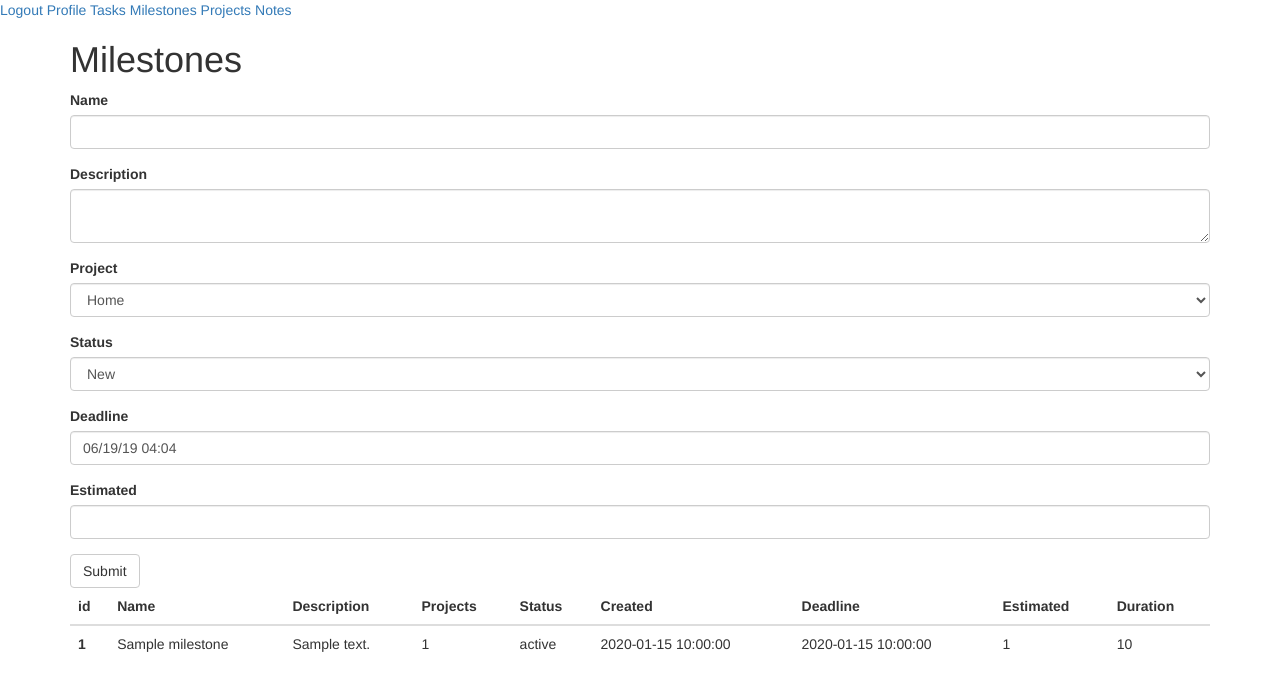
After one commit to lexluter1988/planner, a Flask app: page /milestones/milestones in a window 1280 px wide. The commit adds this page. Shown: the top 691 px of the page. Run offline with Flask 2, Linux system fonts and the light colour scheme; a user stored in the database is signed in; tables that the repository leaves empty hold one stand-in row (values such as "Sample post"); some libraries are stand-ins or nearby versions.

Commit message:
added milestone model and form

```diff
--- a/app/__init__.py
+++ b/app/__init__.py
@@ -44,6 +44,9 @@ def create_app(config_class=Config):
     from app.tasks import bp as tasks_bp
     app.register_blueprint(tasks_bp, url_prefix='/tasks')
 
+    from app.milestones import bp as milestones_bp
+    app.register_blueprint(milestones_bp, url_prefix='/milestones')
+
     if not app.debug and not app.testing:
         if app.config['MAIL_SERVER']:
             auth = None
--- /dev/null
+++ b/app/milestones/__init__.py
@@ -0,0 +1,5 @@
+from flask import Blueprint
+
+bp = Blueprint('milestones', __name__)
+
+from app.milestones import routes
--- /dev/null
+++ b/app/milestones/forms.py
@@ -0,0 +1,26 @@
+from datetime import datetime
+
+from flask_wtf import FlaskForm
+from wtforms import StringField, SubmitField, SelectField, DateTimeField, TextAreaField, IntegerField
+from flask_babel import _, lazy_gettext as _l
+from wtforms.validators import DataRequired
+
+
+class MilestoneForm(FlaskForm):
+    name = StringField(_l('Name'), validators=[DataRequired()])
+    description = TextAreaField(_l('Description'))
+
+    projects = SelectField(_l('Project'),
+                           choices=[('home', 'Home'),
+                                    ('work', 'Work')])
+
+    status = SelectField(_l('Status'),
+                         choices=[
+                             ('new', 'New'),
+                             ('in progress', 'In Progress'),
+                             ('done', 'Done')],
+                         validators=[DataRequired()])
+
+    deadline = DateTimeField(_l('Deadline'), format='%m/%d/%y %H:%M', default=datetime.now())
+    estimated = IntegerField(_l('Estimated'))
+    submit = SubmitField(_l('Submit'))
--- /dev/null
+++ b/app/milestones/routes.py
@@ -0,0 +1,35 @@
+from datetime import datetime
+
+from flask import render_template, redirect, url_for, flash, request
+from flask_login import login_required, current_user
+from flask_babel import _, lazy_gettext as _l
+
+from app import db
+from app.models import Milestone
+from app.milestones import bp
+from app.milestones.forms import MilestoneForm
+
+
+@bp.route('/milestones', methods=['GET', 'POST'])
+@login_required
+def add():
+    if not current_user.is_authenticated:
+        flash(_('You must be logged in to create milestones'))
+        return redirect(url_for('main.index'))
+    form = MilestoneForm()
+    milestones = Milestone.query.all()
+    if form.validate_on_submit():
+        milestone = Milestone(
+            name=form.name.data,
+            description=form.description.data,
+            projects=form.projects.data,
+            status=form.status.data,
+            created=datetime.utcnow(),
+            deadline=form.deadline.data,
+            estimated=form.estimated.data,
+        )
+        db.session.add(milestone)
+        db.session.commit()
+        flash(_('Your milestone is saved'))
+        return redirect(url_for('milestones.add'))
+    return render_template('milestones/milestones.html', milestones=milestones, form=form)
--- a/app/tasks/routes.py
+++ b/app/tasks/routes.py
@@ -12,9 +12,9 @@ from app.tasks.forms import TaskForm
 
 @bp.route('/tasks', methods=['GET', 'POST'])
 @login_required
-def all():
+def add():
     if not current_user.is_authenticated:
-        flash(_('You must be logged in to write notes'))
+        flash(_('You must be logged in to create tasks'))
         return redirect(url_for('main.index'))
     form = TaskForm()
     tasks = Task.query.all()
--- a/app/templates/base.html
+++ b/app/templates/base.html
@@ -18,8 +18,8 @@
     {% else %}
         <a href="{{ url_for('auth.logout') }}">{{ _('Logout') }}</a>
         <a href="#">{{ _('Profile') }}</a>
-        <a href="{{ url_for('tasks.all') }}">{{ _('Tasks') }}</a>
-        <a href="#">{{ _('Milestones') }}</a>
+        <a href="{{ url_for('tasks.add') }}">{{ _('Tasks') }}</a>
+        <a href="{{ url_for('milestones.add') }}">{{ _('Milestones') }}</a>
         <a href="#">{{ _('Projects') }}</a>
         <a href="{{ url_for('notes.add') }}">{{ _('Notes') }}</a>
     <!--{% endif %}-->
--- /dev/null
+++ b/app/templates/milestones/milestones.html
@@ -0,0 +1,47 @@
+{% extends 'base.html' %}
+{% import 'bootstrap/wtf.html' as wtf %}
+
+{% block scripts %}
+  {{ super() }}
+{% endblock %}
+
+{% block app_content %}
+    <h1>{{ _('Milestones') }}</h1>
+        {% if form %}
+            {{ wtf.quick_form(form) }}
+        {% endif %}
+
+        {% if milestones %}
+        <table class="table">
+          <thead class="thead-dark">
+            <tr>
+              <th scope="col">{{ _('id') }}</th>
+              <th scope="col">{{ _('Name') }}</th>
+              <th scope="col">{{ _('Description') }}</th>
+              <th scope="col">{{ _('Projects') }}</th>
+              <th scope="col">{{ _('Status') }}</th>
+              <th scope="col">{{ _('Created') }}</th>
+              <th scope="col">{{ _('Deadline') }}</th>
+              <th scope="col">{{ _('Estimated') }}</th>
+              <th scope="col">{{ _('Duration') }}</th>
+            </tr>
+          </thead>
+          <tbody>
+            {% for milestone in milestones %}
+            <tr>
+              <th scope="row">{{ milestone.id }}</th>
+              <td>{{ milestone.name }}</td>
+              <td>{{ milestone.description }}</td>
+              <td>{{ milestone.projects }}</td>
+              <td>{{ milestone.status }}</td>
+              <td>{{ milestone.created }}</td>
+              <td>{{ milestone.deadline }}</td>
+              <td>{{ milestone.estimated }}</td>
+              <td>{{ milestone.duration }}</td>
+            </tr>
+            {% endfor %}
+          </tbody>
+        </table>
+        {% endif %}
+    <br>
+{% endblock %}
```
Also changed, not shown: app/models.py (+13 -0 lines), app/notes/routes.py (+0 -7 lines).
